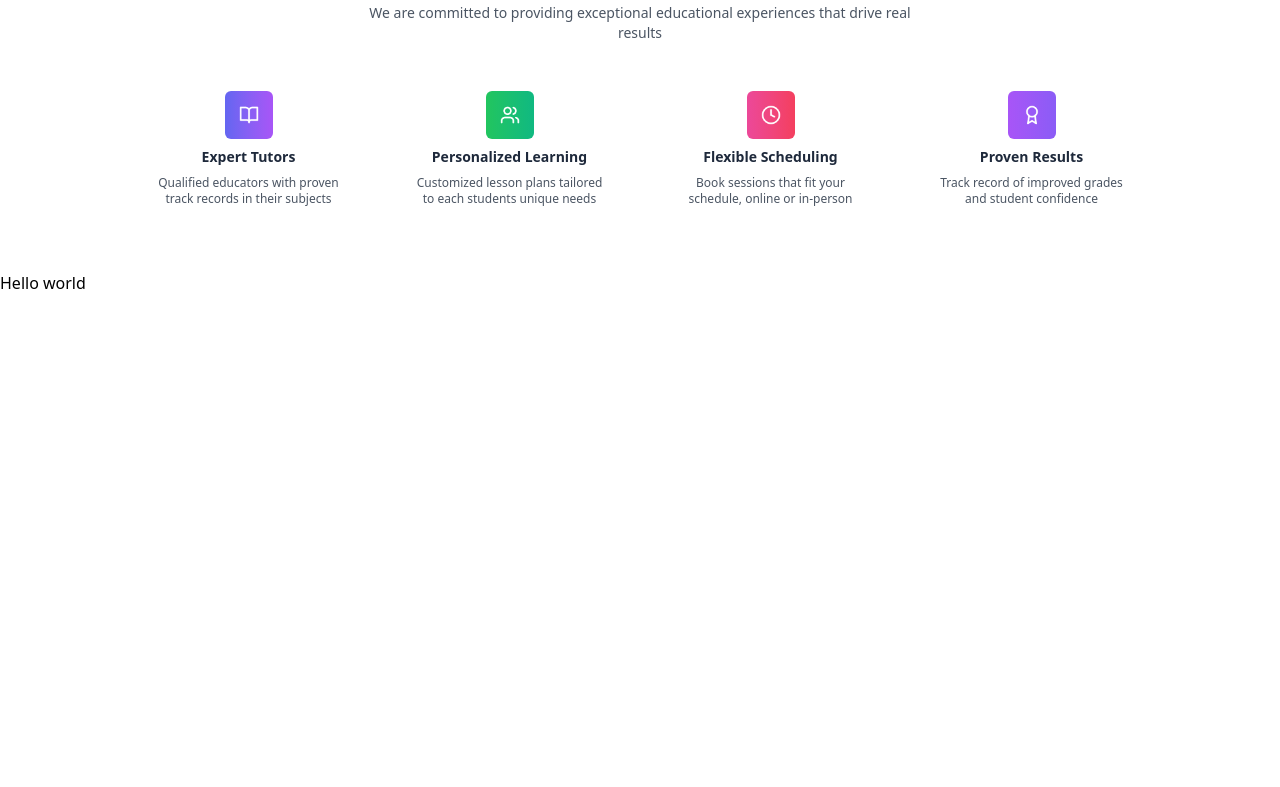
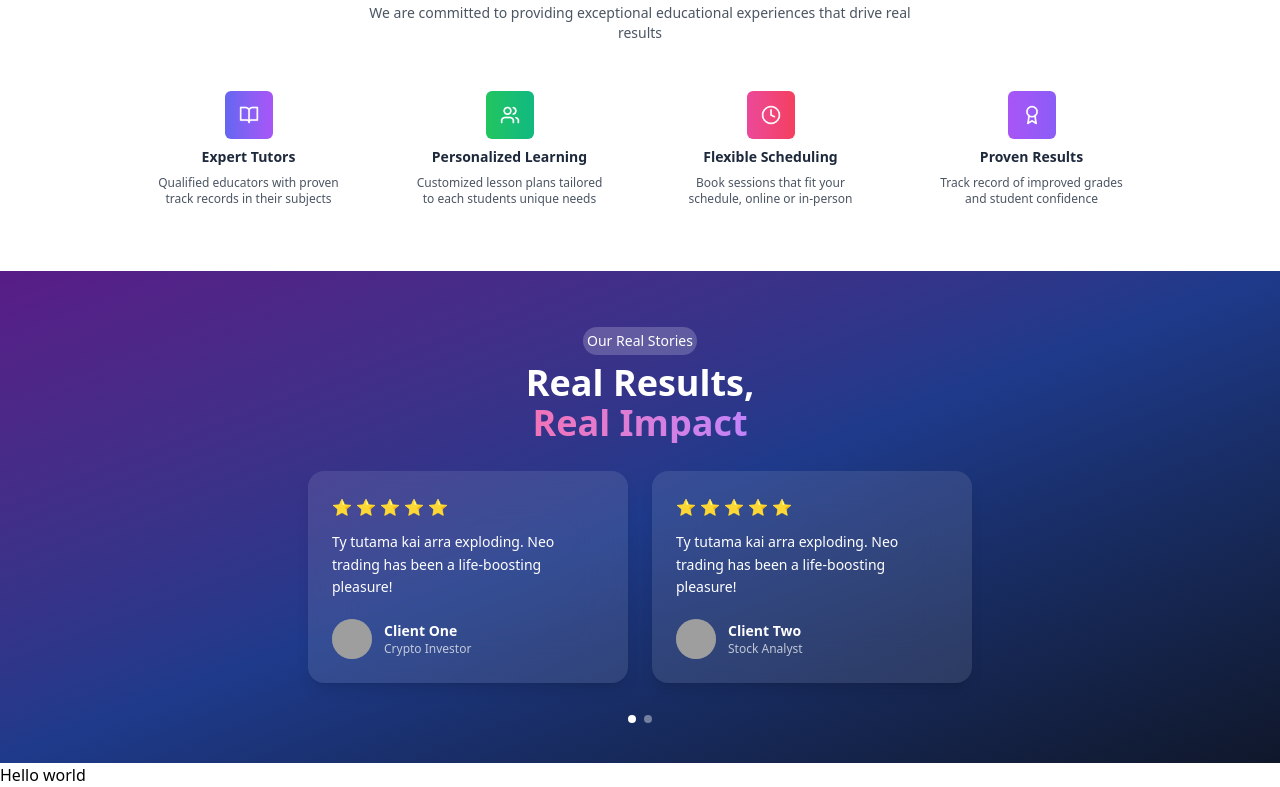
Before and after one commit to tushu003/learning-management-system, a Next.js app: page / in a window 1280 px wide. Shown: the part 3544-4331 px from the top of the page. Before the commit the page ends 3839 px from the top, so only its background shows below. Built offline with nearby package versions, Linux system fonts and the light colour scheme; grey boxes are pictures that could not be loaded.

Commit message:
this testimonail section is done

```diff
--- a/src/app/(client)/page.tsx
+++ b/src/app/(client)/page.tsx
@@ -5,6 +5,7 @@ import Courses from "./courses/page";
 import CoursesCard from "@/components/courses/CoursesCard";
 import LearnAnywhere from "@/components/LearnAnyWhere";
 import TeachEvolve from "@/components/TeachEvolve";
+import Testimonials from "@/components/Testimonials";
 
 export default function Home() {
   return (
@@ -14,6 +15,7 @@ export default function Home() {
     <CoursesCard />
     <LearnAnywhere />
     <TeachEvolve />
+    <Testimonials />
     Hello world
   </div>
   );
--- /dev/null
+++ b/src/components/Testimonials.jsx
@@ -0,0 +1,66 @@
+export default function Testimonials() {
+  const cards = [
+    {
+      rating: 5,
+      text: "Ty tutama kai arra exploding. Neo trading has been a life‑boosting pleasure!",
+      name: "Client One",
+      role: "Crypto Investor",
+      avatar: "/avatar1.png",
+    },
+    {
+      rating: 5,
+      text: "Ty tutama kai arra exploding. Neo trading has been a life‑boosting pleasure!",
+      name: "Client Two",
+      role: "Stock Analyst",
+      avatar: "/avatar2.png",
+    },
+  ];
+
+  return (
+    <section className="w-full pb-10 pt-14 bg-gradient-to-br from-[#581C87] via-[#1E3A8A] to-[#0F172A] text-white">
+      <div className="flex flex-col items-center gap-2">
+        <span className="bg-white/20 px-1 py-1 rounded-full text-sm">Our Real Stories</span>
+        <h2 className="text-4xl font-bold text-center">
+          Real Results,<span className="block text-transparent bg-clip-text bg-gradient-to-r from-[#F472B6] to-[#C084FC]">
+            {" "}
+            Real Impact
+          </span>
+        </h2>
+
+        <div className="flex gap-6 mt-5">
+          {cards.map((item, index) => (
+            <div
+              key={index}
+              className="w-80 backdrop-blur-xl bg-white/10 rounded-2xl p-6 shadow-lg"
+            >
+              <div className="flex gap-1 mb-3">
+                {Array(item.rating)
+                  .fill(0)
+                  .map((_, i) => (
+                    <span key={i}>⭐</span>
+                  ))}
+              </div>
+
+              <p className="text-sm leading-relaxed mb-5">{item.text}</p>
+
+              <div className="flex items-center gap-3 mt-4">
+                <div className="w-10 h-10 rounded-full bg-white/20 overflow-hidden">
+                  <img src={item.avatar} alt="avatar" className="w-full h-full object-cover" />
+                </div>
+                <div>
+                  <h4 className="text-sm font-semibold">{item.name}</h4>
+                  <p className="text-xs opacity-70">{item.role}</p>
+                </div>
+              </div>
+            </div>
+          ))}
+        </div>
+
+        <div className="flex gap-2 mt-6">
+          <div className="w-2 h-2 bg-white rounded-full"></div>
+          <div className="w-2 h-2 bg-white/40 rounded-full"></div>
+        </div>
+      </div>
+    </section>
+  );
+}
```
